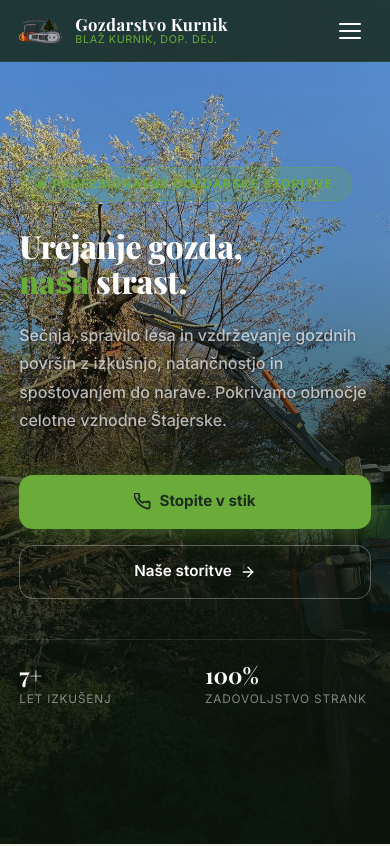
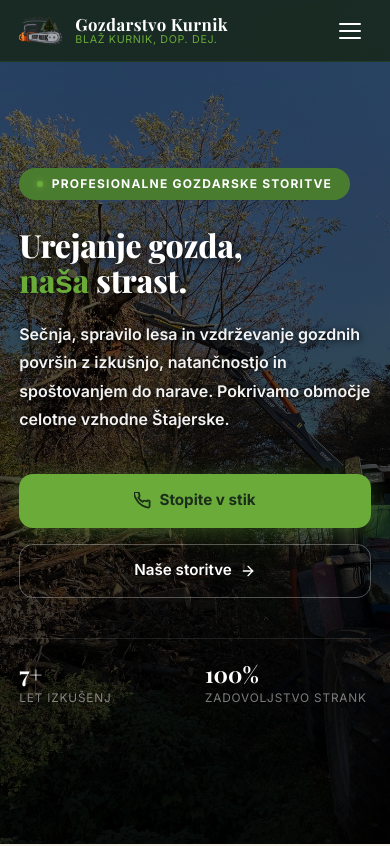
Before and after one commit to custadej/gozdarstvo-kurnik, a Next.js app: page / in a window 390 px wide. Shown: the top 846 px of the page. Built offline with nearby package versions, Linux system fonts and the light colour scheme.

Commit message:
opacity na hero

```diff
--- a/src/app/globals.css
+++ b/src/app/globals.css
@@ -268,11 +268,11 @@ nav.scrolled {
   .hero-photo-wrapper { background-position: 65% 75% !important; }
   .hero-bg {
     background: linear-gradient(
-      to top,
-      rgba(10,20,10,0.95) 0%,
-      rgba(10,20,10,0.75) 40%,
-      rgba(10,20,10,0.25) 70%,
-      rgba(0,0,0,0.05) 100%
+      to bottom,
+      rgba(0,0,0,0.55) 0%,
+      rgba(0,0,0,0.65) 40%,
+      rgba(0,0,0,0.75) 70%,
+      rgba(0,0,0,0.85) 100%
     );
   }
 }
@@ -1083,14 +1083,20 @@ footer {
 
 @media (max-width: 768px) {
   .hero-badge {
-    background: rgba(106,171,58,0.20);
-    border-color: rgba(106,171,58,0.4);
+    background: #4a7c2f;
+    border: none;
+    color: white;
     font-weight: 700;
+    opacity: 1;
   }
-  .hero-title { font-weight: 800; }
+  .hero-title {
+    font-weight: 900;
+    text-shadow: 2px 2px 8px rgba(0,0,0,0.8);
+  }
   .hero-desc {
-    font-weight: 500;
-    text-shadow: 0 1px 3px rgba(0,0,0,0.5);
+    font-weight: 600;
+    color: rgba(255,255,255,0.95);
+    text-shadow: 1px 1px 6px rgba(0,0,0,0.9);
   }
 }
 
```
